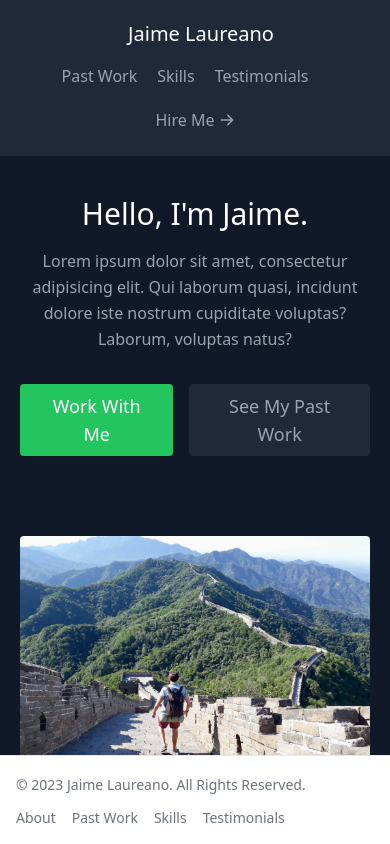
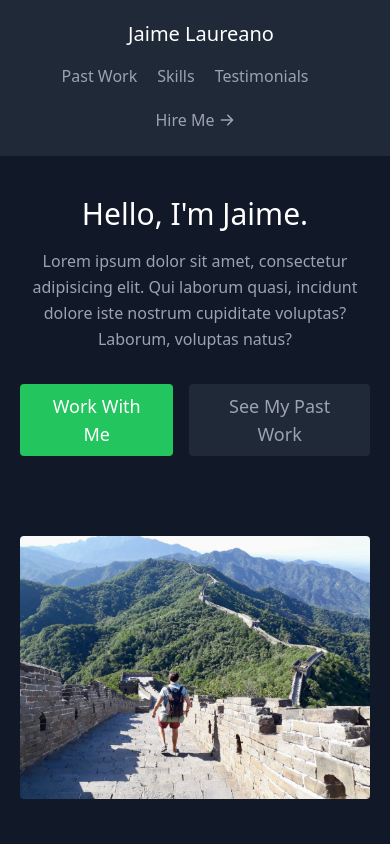
Before and after one commit to Jaime-Laureano/portfolio, a React (Create React App) app: page / in a window 390 px wide. Shown: the top 844 px of the page. Built offline with nearby package versions, Linux system fonts and the light colour scheme.

Commit message:
Fixed positioning bug with footer by using sticky in TW

```diff
--- a/src/components/Contact.js
+++ b/src/components/Contact.js
@@ -3,7 +3,7 @@
 export default function Contact() {
   return (
     <section id="contact" className="relative">
-      <div className="container px-5 py-10 mx-auto flex sm:flex-nowrap flex-wrap">
+      <div className="container px-5 py-10 mx-auto flex sm:flex-nowrap flex-wrap mb-2">
         <div className="lg:w-2/3 md:w-1/2 bg-gray-900 rounded-lg overflow-hidden sm:mr-10 p-10 flex items-end justify-start relative">
           <iframe
             width="100%"
--- a/src/components/Footer.js
+++ b/src/components/Footer.js
@@ -2,7 +2,7 @@
 
 function Footer() {
   return (
-    <footer class="fixed bottom-0 left-0 z-20 w-full p-4 bg-white border-t border-gray-200 shadow md:flex md:items-center md:justify-between md:p-3 dark:bg-gray-800 dark:border-gray-600">
+    <footer class="md:sticky bottom-0 left-0 z-20 w-full p-4 bg-white border-t border-gray-200 shadow md:flex md:items-center md:justify-between md:p-3 dark:bg-gray-800 dark:border-gray-600">
       <span class="text-sm text-gray-500 sm:text-center dark:text-gray-400">
         © 2023{" "}
         <a href="https://github.com/Jaime-Laureano" class="hover:underline">
```
